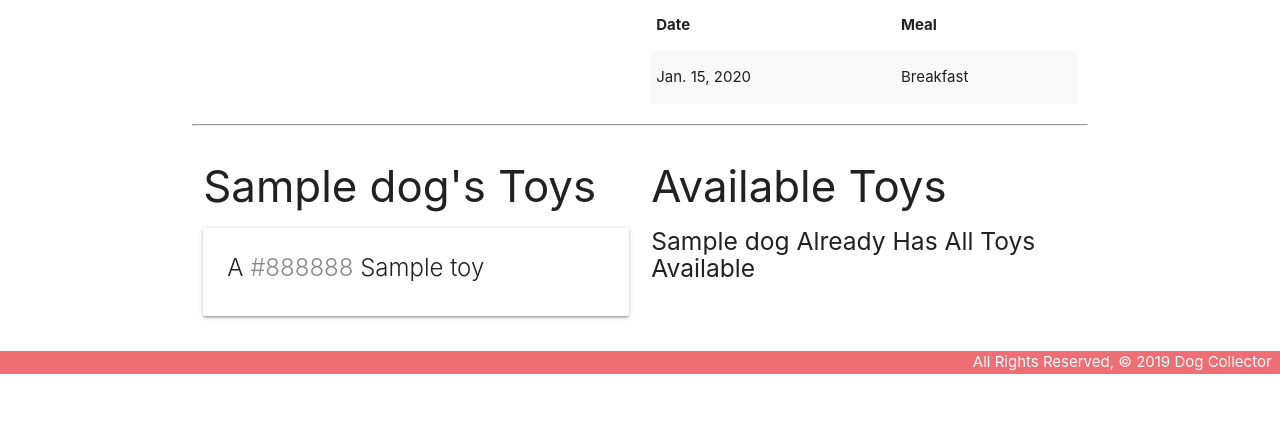
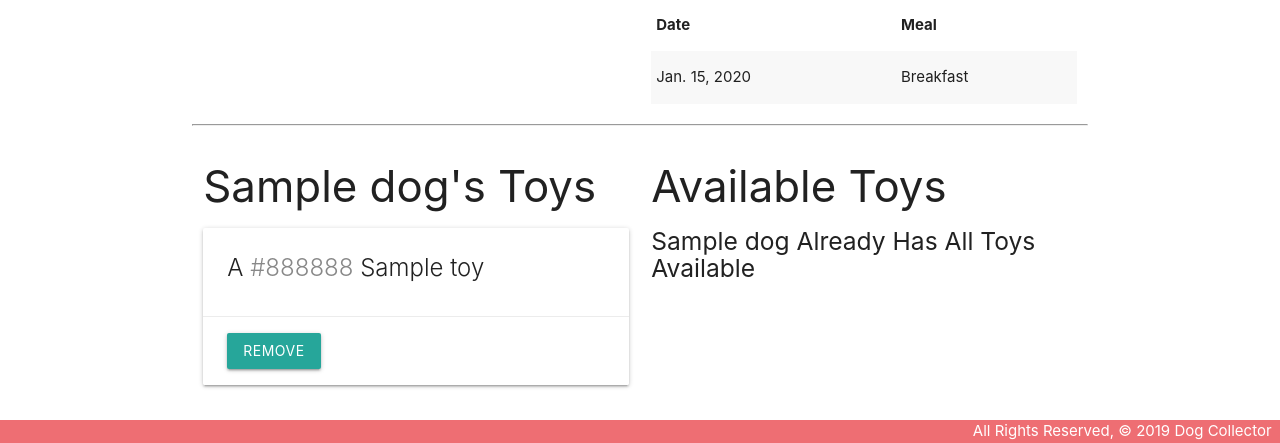
Before and after one commit to davidjbaca/dog_collector, a Django app: page /dogs/1/ in a window 1280 px wide. Shown: the part 543-986 px from the top of the page. Before the commit the page ends 917 px from the top, so only its background shows below. Run offline with Django 4.2, Linux system fonts and the light colour scheme; tables that the repository leaves empty hold one stand-in row (values such as "Sample post").

Commit message:
fixed a remove button

```diff
--- a/main_app/templates/dogs/detail.html
+++ b/main_app/templates/dogs/detail.html
@@ -66,6 +66,12 @@
               A <span style="color: {{ toy.color }}"">{{ toy.color }}</span> {{ toy.name }}
             </span>
           </div>
+          <div class="card-action">
+            <form action="{% url 'unassoc_toy' dog.id toy.id %}" method="post">
+                {% csrf_token %}
+              <button type="submit" class="btn">Remove</button>
+            </form>
+          </div>
         </div>
       {% endfor %}
     {% else %}
--- a/main_app/urls.py
+++ b/main_app/urls.py
@@ -11,6 +11,7 @@ urlpatterns = [
 	path('dogs/<int:pk>/delete/', views.DogDelete.as_view(), name='dogs_delete'),
   path('dogs/<int:dog_id>/add_feeding/', views.add_feeding, name='add_feeding'),
   path('dogs/<int:dog_id>/assoc_toy/<int:toy_id>/', views.assoc_toy, name='assoc_toy'),
+  path('dogs/<int:dog_id>/unassoc_toy/<int:toy_id>/', views.unassoc_toy, name='unassoc_toy'),
   path('toys/', views.ToyList.as_view(), name='toys_index'),
   path('toys/<int:pk>/', views.ToyDetail.as_view(), name='toys_detail'),
   path('toys/create/', views.ToyCreate.as_view(), name='toys_create'),
--- a/main_app/views.py
+++ b/main_app/views.py
@@ -79,3 +79,7 @@ def assoc_toy(request, dog_id, toy_id):
 
   Dog.objects.get(id=dog_id).toys.add(toy_id)
   return redirect('detail', dog_id=dog_id)
+
+def unassoc_toy(request, dog_id, toy_id):
+  Dog.objects.get(id=dog_id).toys.remove(toy_id)
+  return redirect('detail', dog_id=dog_id)
```
